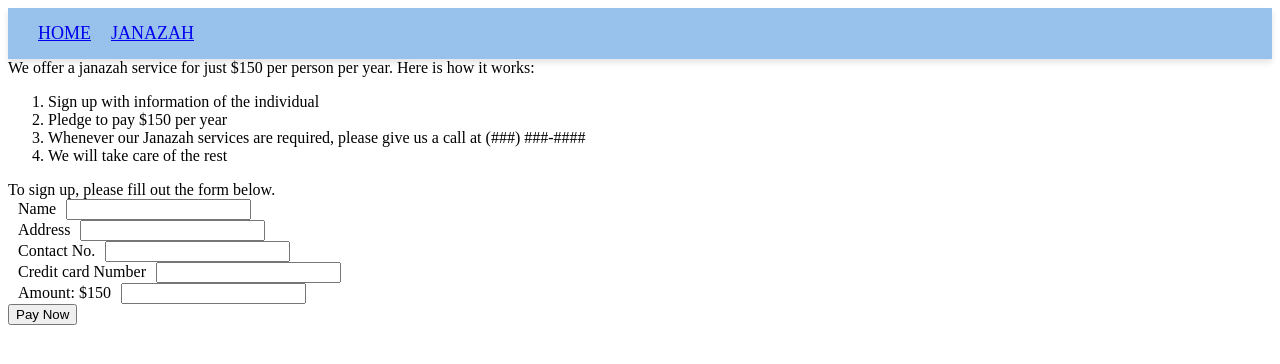
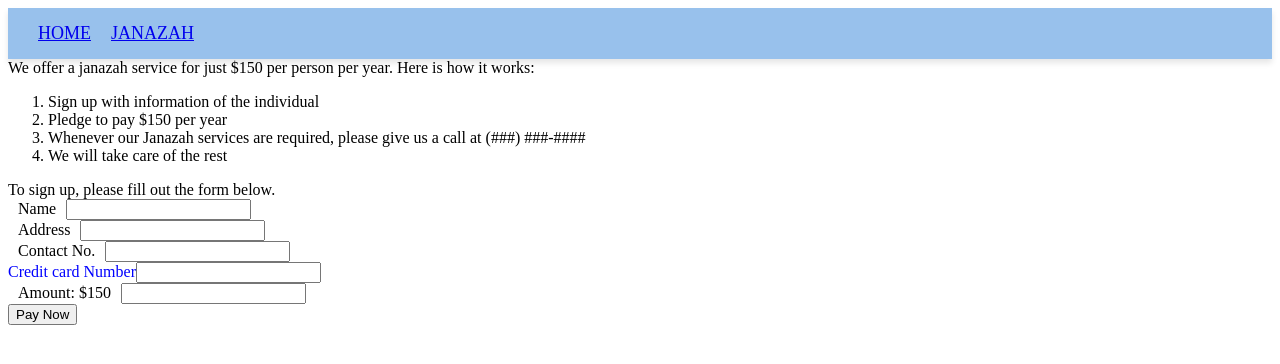
Before and after one commit to aamirmd/following-islam, a Next.js app: page /janazah in a window 1280 px wide. Shown: the top 364 px of the page. Built offline with nearby package versions, Linux system fonts and the light colour scheme.

Commit message:
Working CSS

```diff
--- a/pages/janazah.js
+++ b/pages/janazah.js
@@ -1,6 +1,6 @@
 import React from "react";
 import Navbar from "@/components/Navbar";
-// import styles from "@/styles/janazah.module.css";
+import styles from "@/styles/janazah.module.css";
 
 const Janazah = () => {
     return (
@@ -21,31 +21,31 @@ const Janazah = () => {
             </section>
             <div>To sign up, please fill out the form below.</div>
             <div>
-                <label for="task" style={styles.textlabel}>
+                <label for="task" className={styles.textlabel}>
                     Name
                 </label>
                 <input type="text" id="task" name="task"></input>
             </div>
             <div>
-                <label for="task" style={styles.textlabel}>
+                <label for="task" className={styles.textlabel}>
                     Address
                 </label>
                 <input type="text" id="task" name="task"></input>
             </div>
             <div>
-                <label for="task" style={styles.textlabel}>
+                <label for="task" className={styles.textlabel}>
                     Contact No.
                 </label>
                 <input type="text" id="task" name="task"></input>
             </div>
             <div>
-                <label for="task" style={styles.textlabel}>
+                <label for="task" className={styles.blue}>
                     Credit card Number
                 </label>
                 <input type="text" id="task" name="task"></input>
             </div>
             <div>
-                <label for="task" style={styles.textlabel}>
+                <label for="task" className={styles.textlabel}>
                     Amount: $150
                 </label>
                 <input type="text" id="task" name="task"></input>
@@ -55,10 +55,10 @@ const Janazah = () => {
     );
 };
 
-const styles = {
-    textlabel: {
-        margin: "10px",
-    },
-};
+// const styles = {
+//     textlabel: {
+//         margin: "10px",
+//     },
+// };
 
 export default Janazah;
--- a/styles/janazah.module.css
+++ b/styles/janazah.module.css
@@ -1,3 +1,7 @@
 .textlabel {
   margin: 10px
 }
+
+.blue {
+  color: blue;
+}
```
Also changed, not shown: styles/Navbar.module.css (renamed from components/Navbar.module.css).
